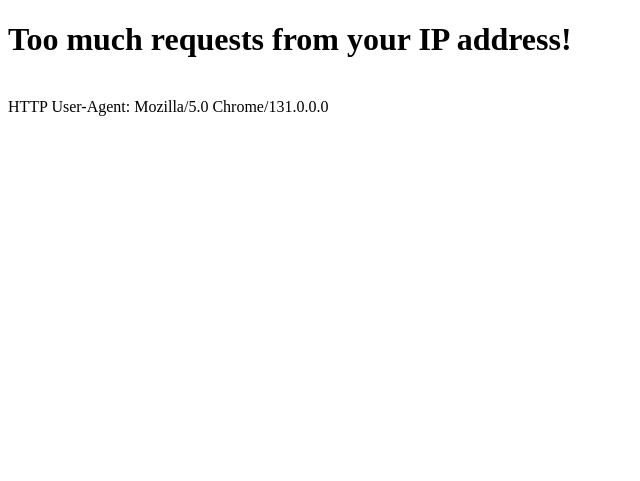
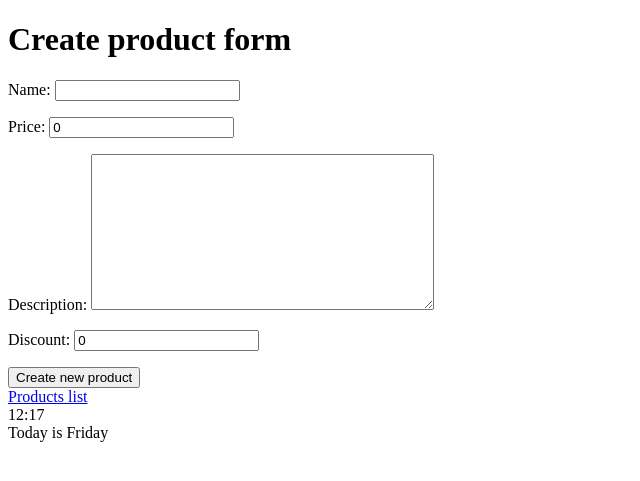
Before and after one commit to Alexandr-sid/dgango-site, a Django app: page /shop/products/create/ in a window 1280 px wide. Shown: the top 481 px of the page, without its empty margins (0-640 px from the left). Run offline with Django 4.2, Linux system fonts and the light colour scheme; tables that the repository leaves empty hold one stand-in row (values such as "Sample post").

Commit message:
Class Based Views. Generic Views

```diff
--- a/mysite/mysite/settings.py
+++ b/mysite/mysite/settings.py
@@ -50,7 +50,7 @@
     'django.contrib.messages.middleware.MessageMiddleware',
     'django.middleware.clickjacking.XFrameOptionsMiddleware',
     'requestdataapp.middslewares.set_useragent_on_request_middleware',
-    'requestdataapp.middslewares.CountRequestsMiddleware',
+    # 'requestdataapp.middslewares.CountRequestsMiddleware',
 ]
 
 ROOT_URLCONF = 'mysite.urls'
--- a/mysite/shopapp/templates/shopapp/orders-list.html
+++ b/mysite/shopapp/templates/shopapp/orders_list.html
@@ -13,6 +13,7 @@
         <div>
         {% for order in orders %}
         <div>
+            <a href="{% url 'shopapp:order_detail' pk=order.pk %}">Detail for order #{{ order.pk }}</a>
             <p><b>Oreder by</b> {% firstof order.user.first_name order.user.username %}</p>
             <p><b>Promocode:</b> <code>{{ order.promocode }}</code></p>
             <p><b>Delivery address:</b> <code>{{ order.delivery_address }}</p>
--- /dev/null
+++ b/mysite/shopapp/templates/shopapp/product_form.html
@@ -0,0 +1,21 @@
+{% extends 'shopapp/base.html' %}
+
+{% block title %}
+    Create product
+{% endblock %}
+
+{% block body %}
+    <h1>Create product form</h1>
+    <div>
+        <form method="post">
+            {% csrf_token %}
+            {{ form.as_p }}
+            <button type="submit">
+                Create new product
+            </button>
+        </form>
+    </div>
+<div>
+    <a href="{% url 'shopapp:products_list' %}">Products list</a>
+</div>
+{% endblock %}
--- a/mysite/shopapp/templates/shopapp/products-list.html
+++ b/mysite/shopapp/templates/shopapp/products-list.html
@@ -13,7 +13,7 @@
         <div>
         {% for product in products %}
         <div>
-            <p><b>Product:</b> {{ product.name }}</p>
+            <p><b>Product:</b> <a href="{% url 'shopapp:product_details' pk=product.pk %}">{{ product.name }}</a></p>
             <p><b>Price:</b> {{ product.price }}</p>
             <p><b>Discount:</b> {% firstof product.discount 'no discount' %}</p>
         </div>
@@ -22,6 +22,6 @@
     {% endif %}
 </div>
 <div>
-    <a href="/shop/create_product">Create product</a>
+    <a href="{% url 'shopapp:create_product' %}">Create product</a>
 </div>
 {% endblock %}
--- a/mysite/shopapp/urls.py
+++ b/mysite/shopapp/urls.py
@@ -1,13 +1,27 @@
 from django.urls import path
-from .views import shop_index, groups_list, create_product, products_list, orders_list, create_order
+from .views import (
+    ShopIndexView,
+    GroupsListView,
+    ProductDetailView,
+    ProductListView,
+    ProductCreateView,
+    ProductUpdateView,
+    ProductDeleteView,
+    OrdersListView,
+    OrdersDetailView,
+    create_order)
 
 app_name = 'shopapp'
 
 urlpatterns = [
-    path(r"", shop_index, name="index"),
-    path(r"groups/", groups_list, name="groups-list"),
-    path(r"products/", products_list, name="products_list"),
-    path(r"create_product/", create_product, name="create-product"),
-    path(r"orders/", orders_list, name="orders_list"),
-    path(r"create_order/", create_order, name="create_order"),
+    path("", ShopIndexView.as_view(), name="index"),
+    path("groups/", GroupsListView.as_view(), name="groups-list"),
+    path("products/", ProductListView.as_view(), name="products_list"),
+    path("products/<int:pk>/", ProductDetailView.as_view(), name="product_details"),
+    path("products/<int:pk>/update/", ProductUpdateView.as_view(), name="product_update"),
+    path("products/<int:pk>/delete/", ProductDeleteView.as_view(), name="product_delete"),
+    path("products/create/", ProductCreateView.as_view(), name="create_product"),
+    path("orders/", OrdersListView.as_view(), name="orders_list"),
+    path("orders/<int:pk>/", OrdersDetailView.as_view(), name="order_detail"),
+    path("create_order/", create_order, name="create_order"),
 ]
--- a/mysite/shopapp/views.py
+++ b/mysite/shopapp/views.py
@@ -1,77 +1,110 @@
 from timeit import default_timer
 
 from django.contrib.auth.models import Group
-from django.http import HttpResponse, HttpRequest
-from django.shortcuts import render, redirect
-from django.urls import reverse
+from django.http import HttpResponse, HttpRequest, HttpResponseRedirect
+from django.shortcuts import render, redirect, reverse
+from django.urls import reverse_lazy
+from django.views import View
+from django.views.generic import TemplateView, DetailView, ListView, CreateView, UpdateView, DeleteView
 
-from .forms import ProductForm, OrderForm
+from .forms import ProductForm, OrderForm, GroupForm
 from .models import Product, Order
 
 
-# Create your views here.
-def shop_index(request: HttpRequest):
-    # print(request.path)
-    # print(request.method)
-    # print(request.headers)
-    # return HttpResponse('Main shop page')
-    products = [
-        ('Laptop', 1999),
-        ('Desktop', 2999),
-        ('Smartphone', 999),
-    ]
-    context = {
-        'time_runner': default_timer(),
-        'products': products,
-    }
-    return render(request, 'shopapp/shop-index.html', context=context)
+class ShopIndexView(View):
+    def get(self, request: HttpRequest) -> HttpResponse:
+        products = Product.objects.all()
+        context = {
+            'time_runner': default_timer(),
+            'products': products,
+        }
+        return render(request, 'shopapp/shop-index.html', context=context)
 
 
-def groups_list(request: HttpRequest):
-    context = {
-         "groups": Group.objects.prefetch_related('permissions').all(),
-    }
-    return render(request, 'shopapp/groups-list.html', context=context)
+class GroupsListView(View):
+    def get(self, request: HttpRequest) -> HttpResponse:
+        context = {
+            "form": GroupForm(),
+            "groups": Group.objects.prefetch_related('permissions').all(),
+        }
+        return render(request, 'shopapp/groups-list.html', context=context)
+
+    def post(self, request: HttpRequest):
+        form = GroupForm(request.POST)
+        if form.is_valid():
+            form.save()
+
+        return redirect(request.path)
 
 
-def products_list(request: HttpRequest):
-    context = {
-        "products" : Product.objects.all(),
-    }
-    return render(request, 'shopapp/products-list.html', context=context)
+class ProductDetailView(DetailView):
+    template_name = 'shopapp/product-details.html'
+    model = Product
+    context_object_name = 'product'
 
 
-def create_product(request: HttpRequest) -> HttpResponse:
-    if request.method == "POST":
-        form = ProductForm(request.POST)
-        if form.is_valid():
-            # name = form.cleaned_data["name"]
-            Product.objects.create(**form.cleaned_data)
-            # form.save()
-            url = reverse("shopapp:products_list")
-            return redirect(url)
-    else:
-        form = ProductForm()
-    context = {
-        "form": form,
-    }
-    return render(request, "shopapp/create-product.html", context=context)
+class ProductListView(ListView):
+    template_name = 'shopapp/products-list.html'
+    # model = Product
+    context_object_name = 'products'
+    queryset = Product.objects.filter(archived=False)
+
+class ProductCreateView(CreateView):
+    model = Product
+    fields = 'name', 'price', 'description', 'discount'
+    success_url = reverse_lazy('shopapp:products_list')
 
 
-def orders_list(request: HttpRequest):
-    context = {
-        "orders": Order.objects.select_related("user").prefetch_related("products").all(),
-    }
-    return render(request, 'shopapp/orders-list.html', context=context)
+class ProductUpdateView(UpdateView):
+    model = Product
+    fields = 'name', 'price', 'description', 'discount'
+    context_object_name = "product"
+    template_name_suffix = '_update_form'
+
+    def get_success_url(self):
+        return reverse(
+            'shopapp:product_details',
+            kwargs={"pk": self.object.pk},
+        )
+
+
+class ProductDeleteView(DeleteView):
+    model = Product
+    success_url = reverse_lazy('shopapp:products_list')
+
+    def form_valid(self, form):
+        success_url = self.get_success_url()
+        self.object.archived = True
+        self.object.save()
+        return HttpResponseRedirect(success_url)
+
+
+
+class OrdersListView(ListView):
+    template_name = 'shopapp/orders_list.html'
+    queryset = (
+        Order.objects
+        .select_related("user")
+        .prefetch_related("products")
+    )
+    context_object_name = 'orders'
+
+
+class OrdersDetailView(DetailView):
+    template_name = 'shopapp/order_detail.html'
+    queryset = (
+        Order.objects
+        .select_related("user")
+        .prefetch_related("products")
+    )
 
 
 def create_order(request: HttpRequest) -> HttpResponse:
     if request.method == "POST":
+        print(request.POST.dict())
         form = OrderForm(request.POST)
         if form.is_valid():
-            # name = form.cleaned_data["name"]
-            Order.objects.create(**form.cleaned_data)
-            # form.save()
+            form.save()
             url = reverse("shopapp:orders_list")
             return redirect(url)
     else:
```
Also changed, not shown: mysite/shopapp/forms.py (+7 -0 lines), mysite/shopapp/templates/shopapp/groups-list.html (+9 -0 lines), mysite/shopapp/templates/shopapp/order_detail.html (added, +26 -0 lines), mysite/shopapp/templates/shopapp/product-details.html (added, +24 -0 lines), mysite/shopapp/templates/shopapp/product_confirm_delete.html (added, +23 -0 lines), mysite/shopapp/templates/shopapp/product_update_form.html (added, +21 -0 lines).
